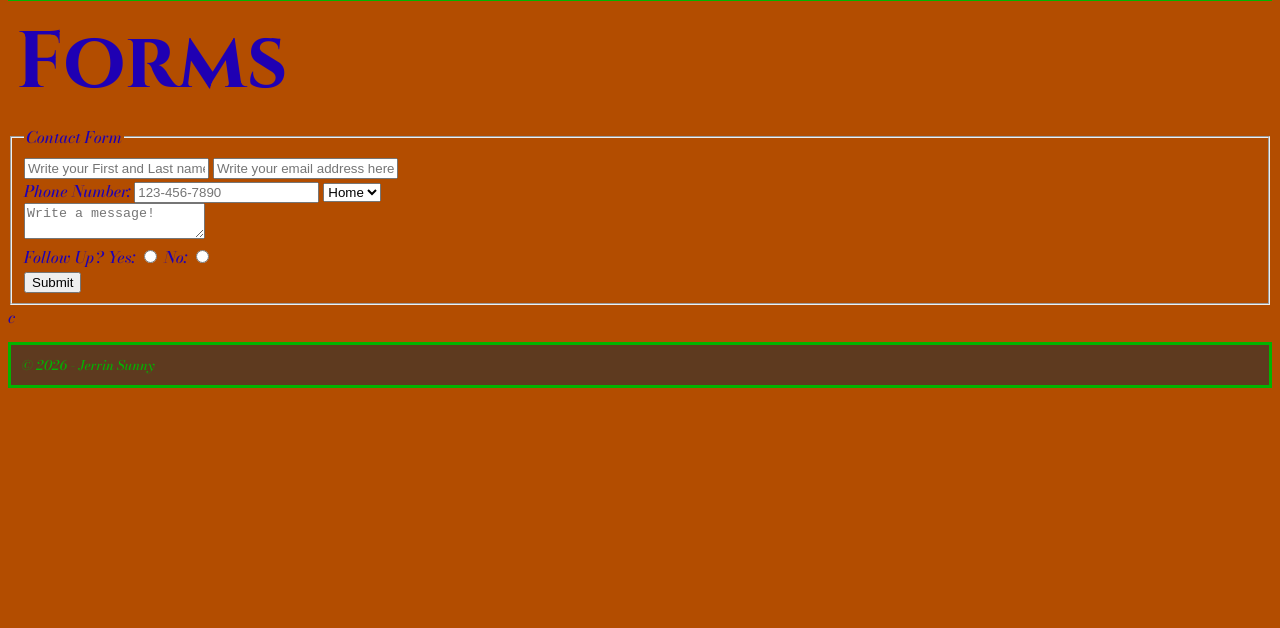
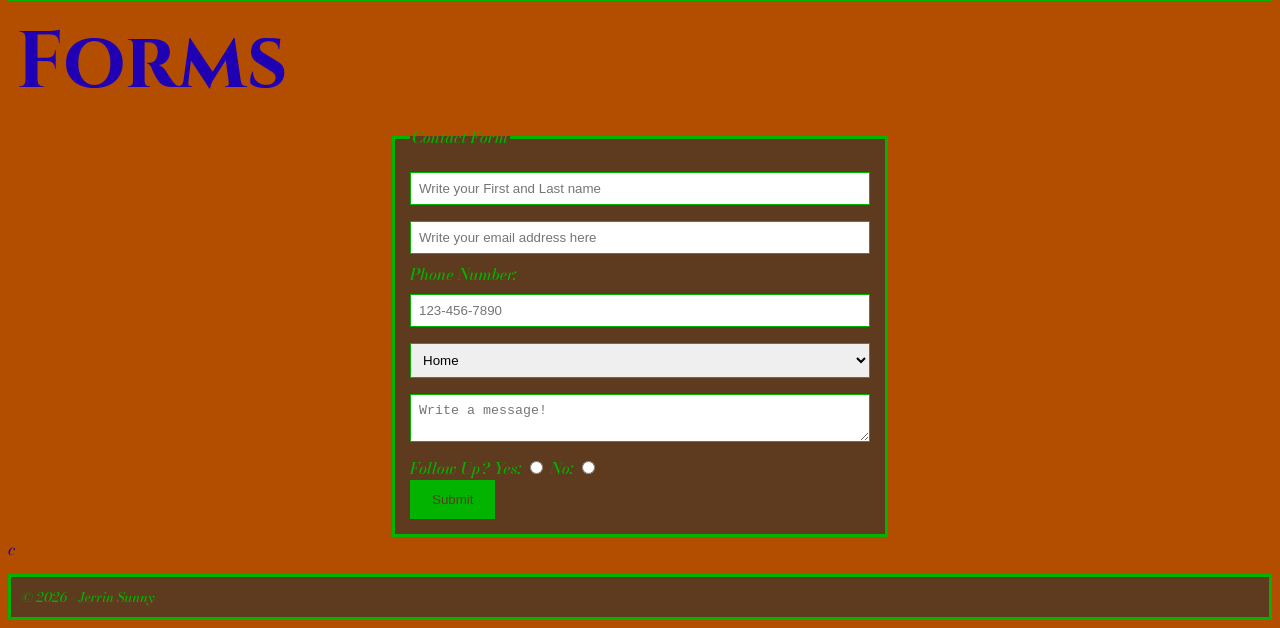
Before and after one commit to rvcc-grid/fa26-about-me-monkeygoboom, a plain HTML site: page index.html in a window 1280 px wide. Shown: the part 6400-7028 px from the top of the page. Before the commit the page ends 6796 px from the top, so only its background shows below. Drawn offline with nearby package versions, Linux system fonts and the light colour scheme.

Commit message:
Complete Contact Form

```diff
--- a/css/style.css
+++ b/css/style.css
@@ -99,6 +99,63 @@ header{
 }
 
 
+/* Contact Form Styling */
+
+#contact form {
+    width: 90%;
+    max-width: 500px;
+    margin: auto;
+}
+
+#contact fieldset {
+    background-color: #5E3A1F;
+    border: 3px solid #02B300;
+    padding: 15px;
+    color: #02B300;
+}
+
+#contact input:not([type="radio"]),
+#contact select,
+#contact textarea {
+    width: 100%;
+    padding: 8px;
+    margin: 8px 0;
+    box-sizing: border-box;
+    border: 1px solid #02B300;
+}
+
+#contact input[type="radio"] {
+    width: auto;
+}
+
+.phone-class {
+    display: flex;
+    align-items: center;
+    gap: 10px;
+}
+
+#contact textarea {
+    resize: vertical;
+    max-height: 100px;
+}
+
+#contact button {
+    background-color: #02B300;
+    color: #5E3A1F;
+    padding: 10px 20px;
+    border: 2px solid #02B300;
+    cursor: pointer;
+}
+
+#contact button:hover {
+    background-color: #5E3A1F;
+    color: #02B300;
+}
+
+
+
+
+
 
 footer {
 
```
Also changed, not shown: Adding HTML, Images, Text/img/form-email.png (added), Adding HTML, Images, Text/img/form-ipad.png (added), Adding HTML, Images, Text/img/form-iphone.png (added), Adding HTML, Images, Text/img/form-normal.png (added).
